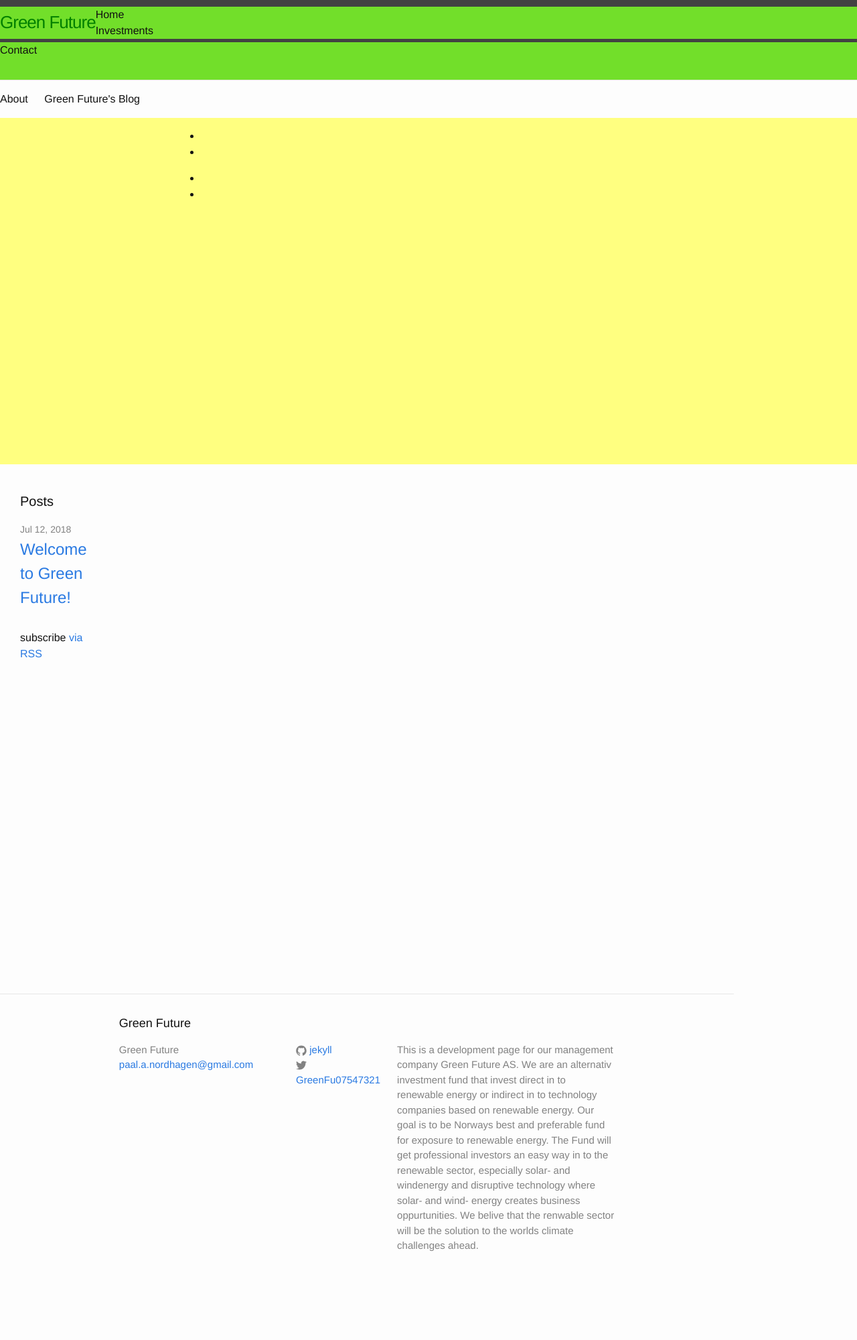
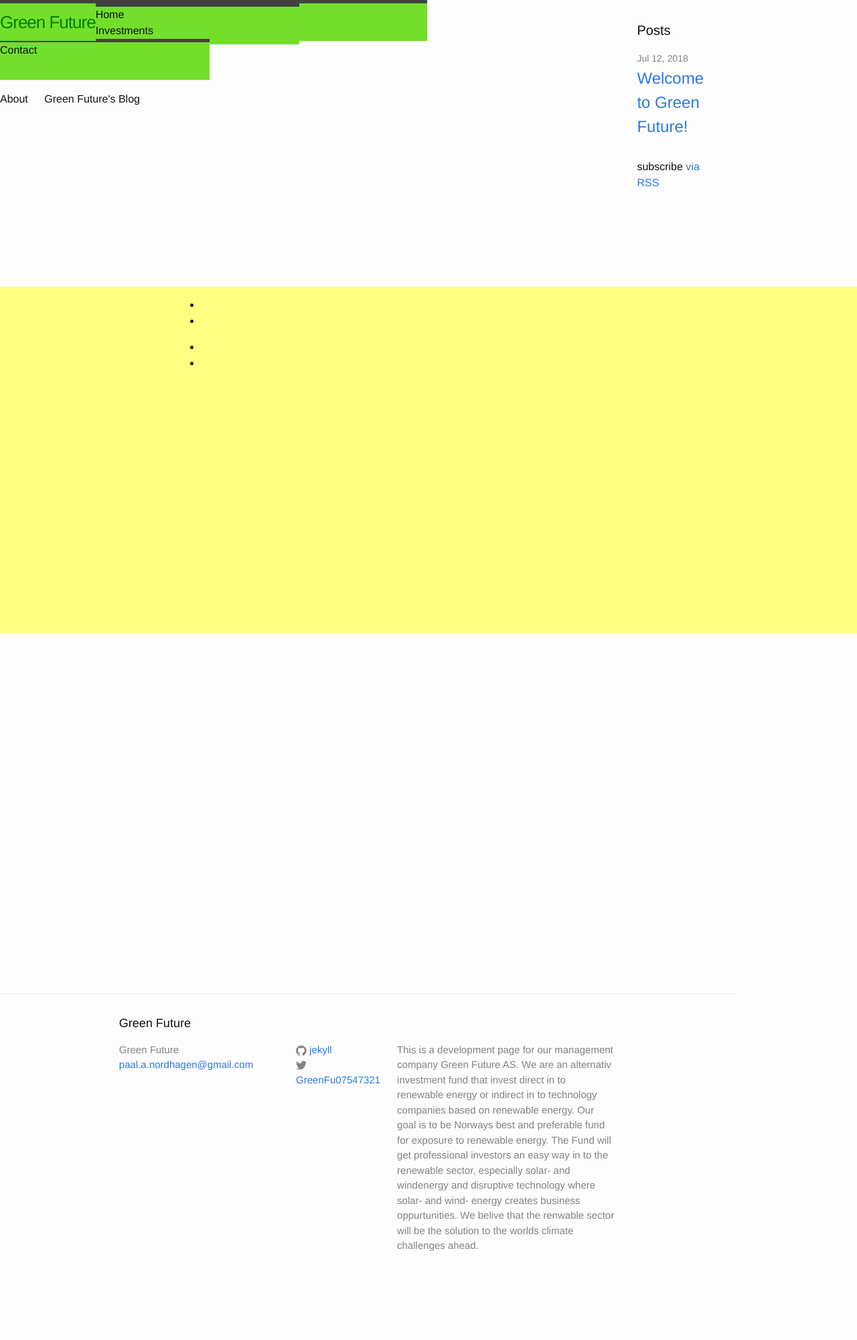
Before and after one commit to Paal-August/Paal-August.github.io, a Jekyll site: the page built from index.html, in a window 1280 px wide. Shown: the whole page at 67% size. Built offline with Jekyll 4.4.1, drawn with Linux system fonts in a browser that asks for light colours.

Commit message:
Update _layout.scss

```diff
--- a/_sass/_layout.scss
+++ b/_sass/_layout.scss
@@ -17,7 +17,7 @@
   min-height: 56px;
   background-color:#72DF2A;
     //display:inline-block;
-  width:100%;
+  width:70%;
   height:30px;
  /* display: grid;
   grid-template-columns: repeat(7,450px);
@@ -33,10 +33,11 @@
   grid-auto-flow:column;*/
     // Positioning context for the mobile navigation icon
     //position: absolute;
-  grid-area: 1 / 1 / 3/8;
+  grid-area: 1 / 1 / 3/6;
 }
 .site-menu{
-  grid-area: 1 / 1 / 3/8;
+  grid-area: 1 / 6 / 3/7;
+  background-color:#72DF2A;
 }
 
 .site-title {
@@ -46,7 +47,8 @@
     letter-spacing: -1px;
     margin-bottom: 0;
     float: left;
-    grid-area: 1 / 1 / 3/8;
+    grid-area: 1 / 7 / 3/8;
+    background-color:#72DF2A;
 
     &,
     &:visited {
```
